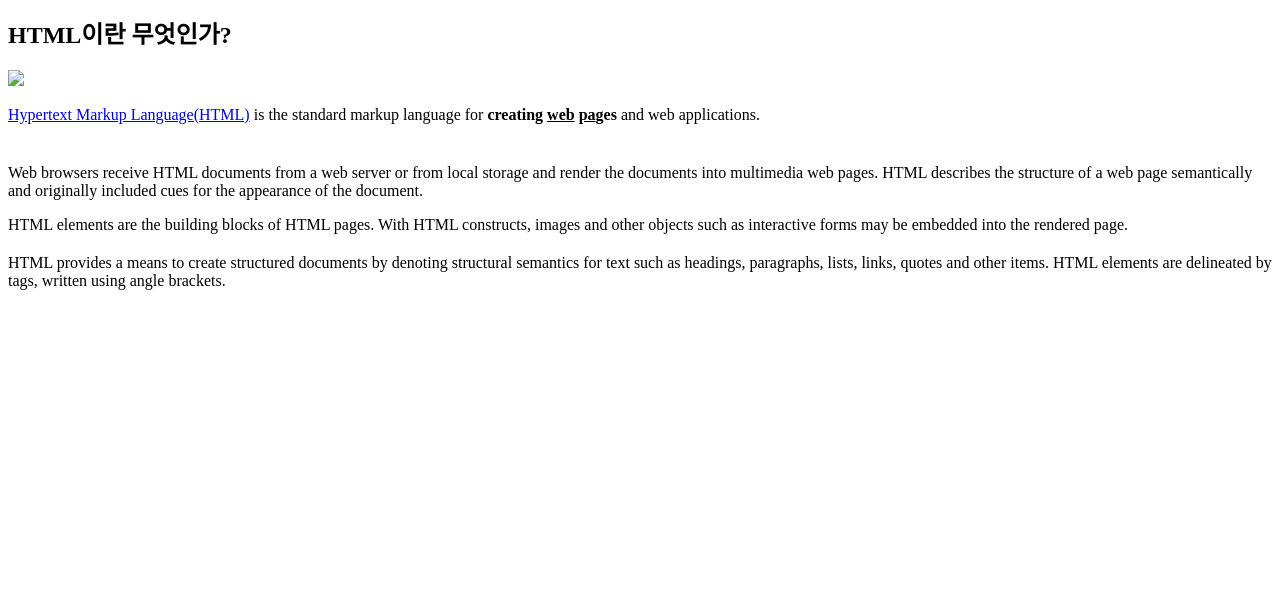
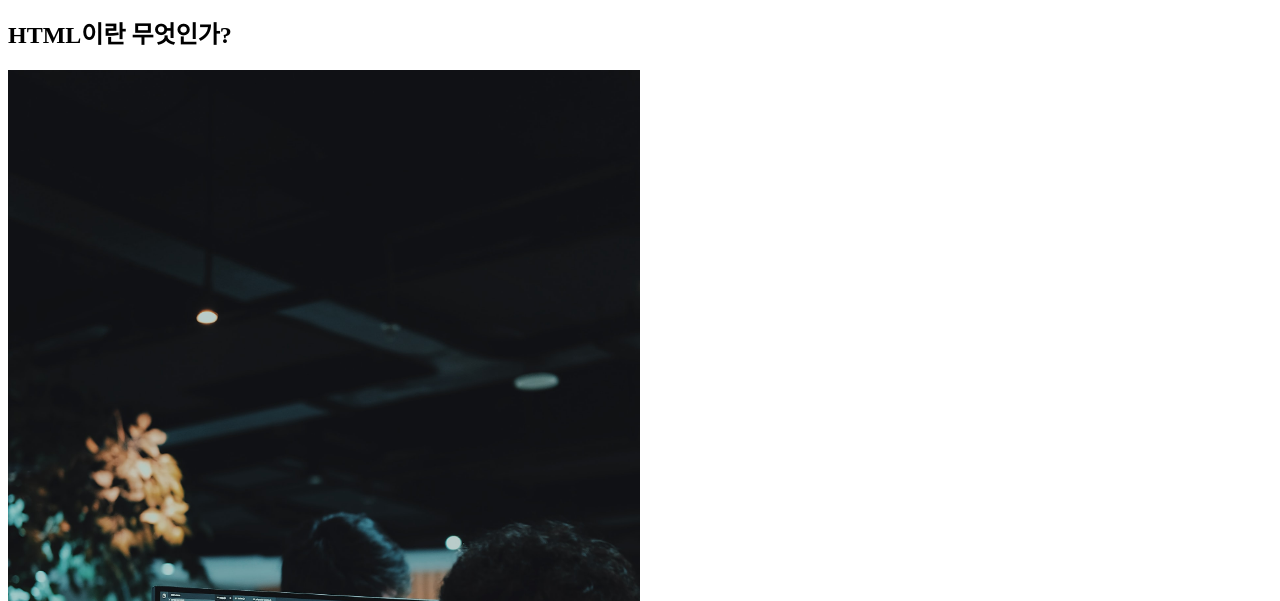
Before and after one commit to rightmemory1999/WEB-my, a plain HTML site: page web1.html in a window 1280 px wide. Shown: the part 199-800 px from the top of the page. Drawn offline with Linux system fonts and the light colour scheme; a script that the page names is missing.

Commit message:
Update web1.html

```diff
--- a/web1.html
+++ b/web1.html
@@ -18,7 +18,7 @@
 <h1>HTML</h1>
 <h2>HTML이란 무엇인가?</h2>
 
-<img src="html.jpg" width="50%">
+<img src="coding.jpg" width="50%">
 
 <br>
 <p><a href="https://www.w3.org/TR/2011/WD-html5-20110405/" title="HTML specification"> Hypertext Markup Language(HTML)</a> is the standard markup language
```
